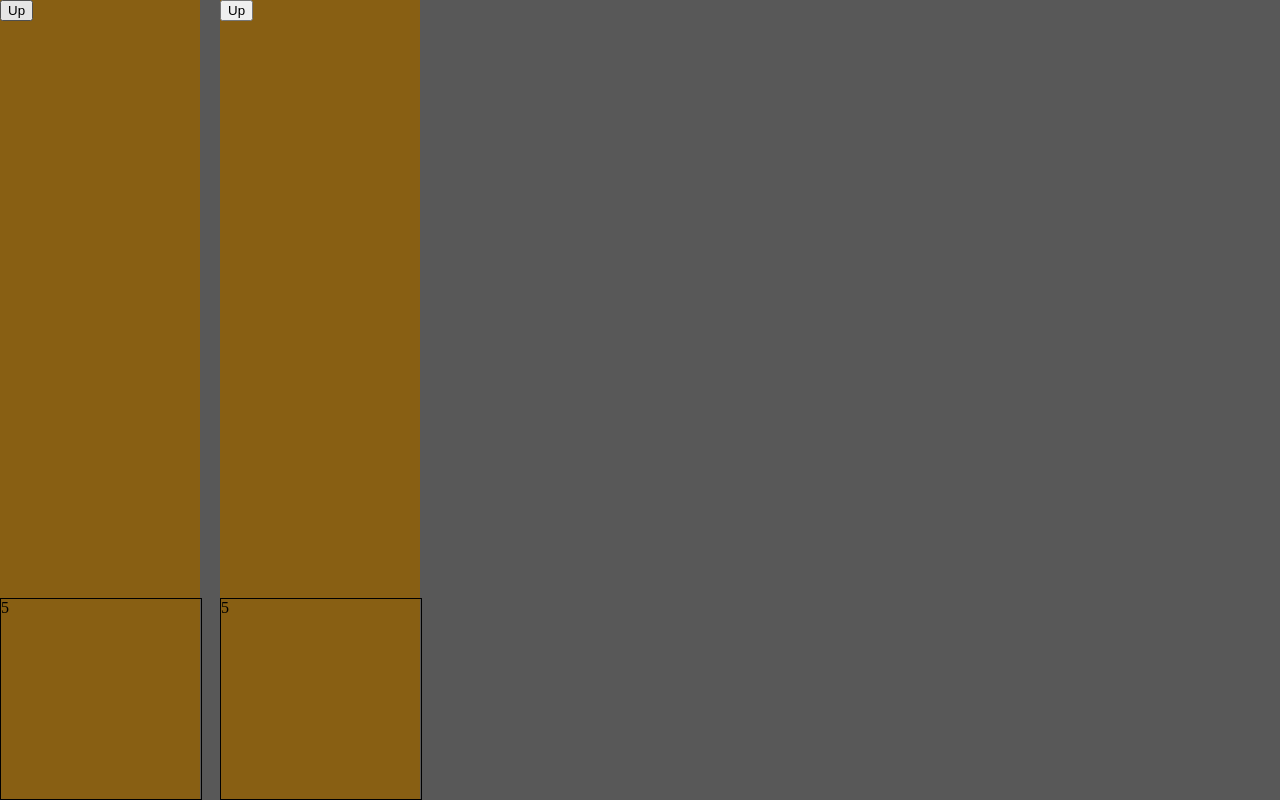
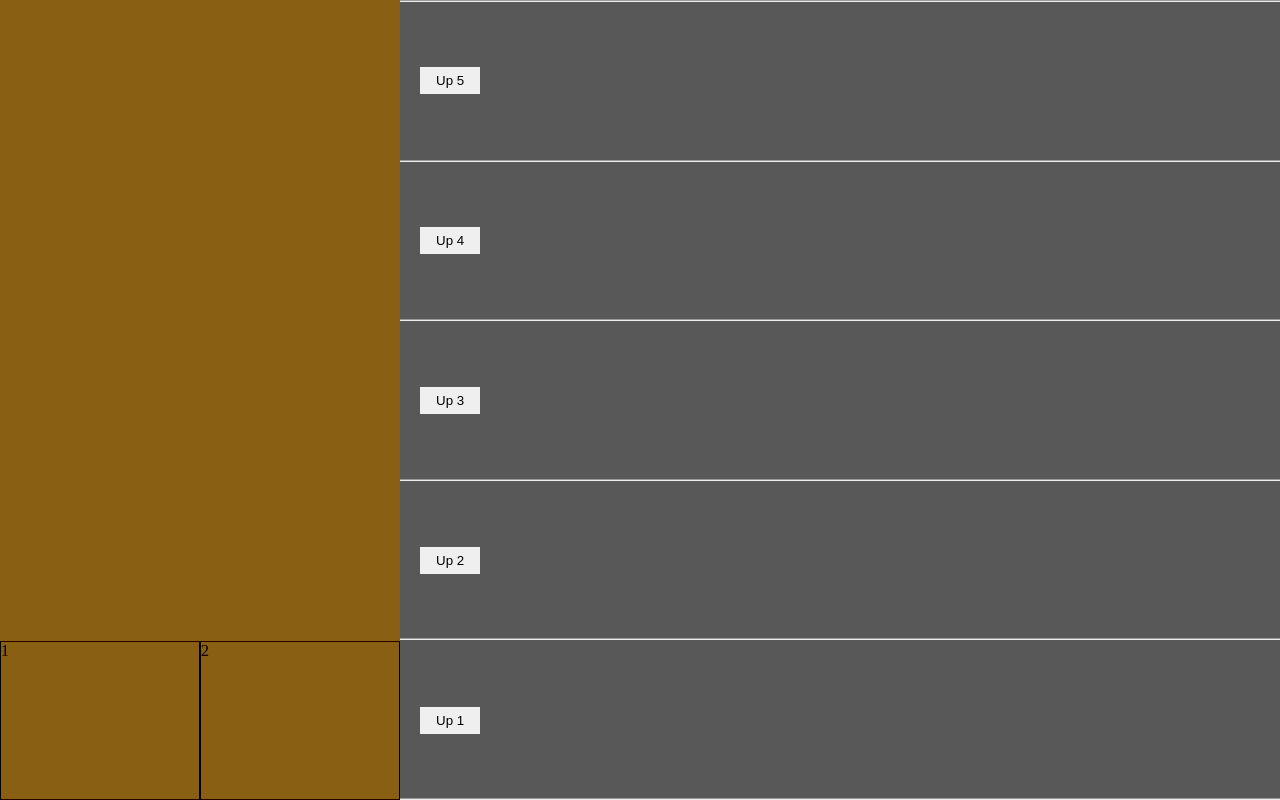
Before and after one commit to SuroZaqaryan/front-zakaryan-elevator, a Vue app: page / in a window 1280 px wide. Built offline with nearby package versions, Linux system fonts and the light colour scheme.

Commit message:
Added transition with Elevelators

```diff
--- a/src/components/HelloWorld.vue
+++ b/src/components/HelloWorld.vue
@@ -3,35 +3,75 @@ export default {
   props: [ 'floors', 'elevators' ],
 
   mounted() {
-    for(let i = 0; i <= this.elevators; i++) {
+    for (let i = 0; i <= this.elevators; i++) {
       this.elevatorsPosition.push(0)
     }
+    this.elevatorHeight = this.$refs.elevators.clientHeight / this.floors;
   },
 
   data() {
     return {
-      elevatorsPosition: [],
+      elevatorsPosition: [], // Elevators position (starter position equal 0)
+      elevatorHeight: 0, // Elevator height
     };
   },
 
   methods: {
     incrementTop(elevator, ref) {
-      let currentElevatorPosition = this.elevatorsPosition[elevator] += 10;
-      ref[0].style.bottom = currentElevatorPosition + '%';
+
+      // Get the nearest minimum number
+      let nearestMin = Math.min(...Array.from(Array(this.elevators), (_, index) => index + 1))
+
+      let currentElevatorPosition = this.elevatorsPosition[nearestMin] + this.elevatorHeight * (elevator - 1);
+
+      ref[nearestMin - 1].style.bottom = currentElevatorPosition + 'px';
+    },
+
+    transitionEnd() {
+      console.log('Finished')
+    },
+  },
+
+  computed: {
+    toUp() {
+      return {
+        height: this.elevatorHeight - 1 + 'px'
+      };
     },
   },
 };
 </script>
 
 <template>
-  <div class="elevators">
-    <div v-for="elevator in elevators" :key="elevator" class="mine">
-      <button @click="incrementTop(elevator, $refs[`elevator-${elevator}`])">Up</button>
+  <div class="elevators" ref="elevators">
 
-      <div :ref="'elevator-' + elevator" class="elevator">
-        {{ floors }}
+    <div class="floors">
+      <hr v-for="floor in floors + 1" :key="floor"/>
+    </div>
+
+    <transition-group
+        name="fade"
+        tag="div"
+        enter-active-class="animated fadeIn" leave-active-class="animated fadeOut"
+        style="display: flex">
+
+      <div v-for="elevator in elevators" :key="elevator" class="mine">
+        <transition name="fade">
+          <div @transitionend="transitionEnd" :style="toUp" ref="elevator" class="elevator">
+            {{ elevator }}
+          </div>
+        </transition>
       </div>
+
+    </transition-group>
+
+    <div class="buttons">
+      <button v-for="floor in floors" :key="floor"
+              @click="incrementTop(floor, $refs['elevator'])">
+        Up {{ floor }}
+      </button>
     </div>
+
   </div>
 </template>
 
@@ -53,7 +93,36 @@ export default {
   bottom: 0;
   width: 200px;
   height: 200px;
+  box-sizing: border-box;
   border: 1px solid;
-  transition: 0.5s ease;
+  transition: 3s ease;
+}
+
+.floors {
+  width: 100%;
+  position: absolute;
+  height: 100vh;
+  display: flex;
+  flex-direction: column;
+  justify-content: space-between;
+}
+
+.floors hr {
+  width: 100%;
+  margin: 0;
+  color: yellow;
+}
+
+.buttons {
+  display: flex;
+  flex-direction: column-reverse;
+  justify-content: space-around;
+  z-index: 1;
+}
+
+.buttons button {
+  padding: 6px 16px;
+  border: none;
+  cursor: pointer;
 }
 </style>
```
